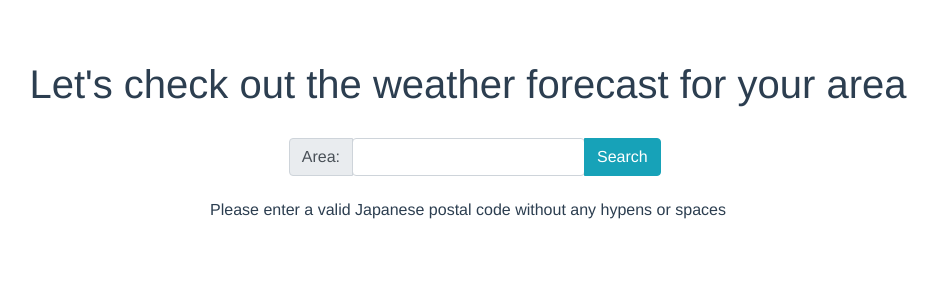
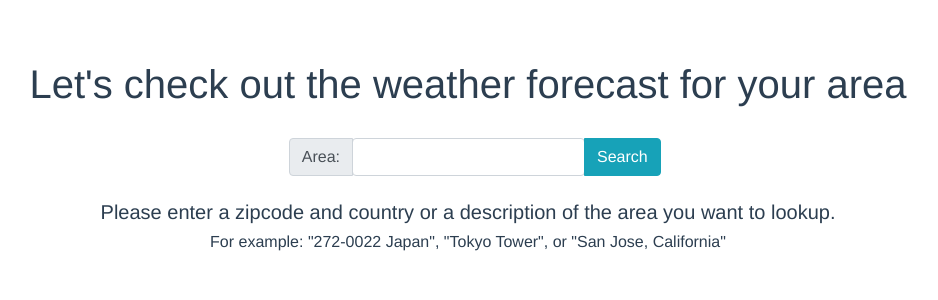
Before and after one commit to KapakahiCoder/Weather-forecast, a Vue app: page / in a window 1280 px wide. Shown: the top 300 px of the page, without its empty margins (172-1110 px from the left). Built offline with nearby package versions, Linux system fonts and the light colour scheme.

Commit message:
update readme

```diff
--- a/src/App.vue
+++ b/src/App.vue
@@ -15,8 +15,12 @@
       <br />
     </form>
     <div>
+      <h5>
+        Please enter a zipcode and country or a description of the area you want
+        to lookup.
+      </h5>
       <h6>
-        Please enter a valid Japanese postal code without any hypens or spaces
+        For example: "272-0022 Japan", "Tokyo Tower", or "San Jose, California"
       </h6>
     </div>
     <Weather v-bind:town="town" :state="state" :lon="lon" :lat="lat" />
@@ -47,7 +51,7 @@ export default {
   methods: {
     // Get the state, town and coordinates from user given zipcode
     getLocation: function(postalCode) {
-      postalCode;
+      this.zipcode = postalCode;
       fetch(
         "https://google-maps-geocoding.p.rapidapi.com/geocode/json?language=en&address=" +
           this.zipcode,
@@ -69,6 +73,7 @@ export default {
           }
         })
         .then((response) => {
+          console.log(response);
           if (response.status == "ZERO_RESULTS") {
             alert(
               "Could you please enter more information? For example, '90210, USA' or 'Eiffel Tower'."
```
Also changed, not shown: 1 other file (tests, documents, lock files or other folders).
